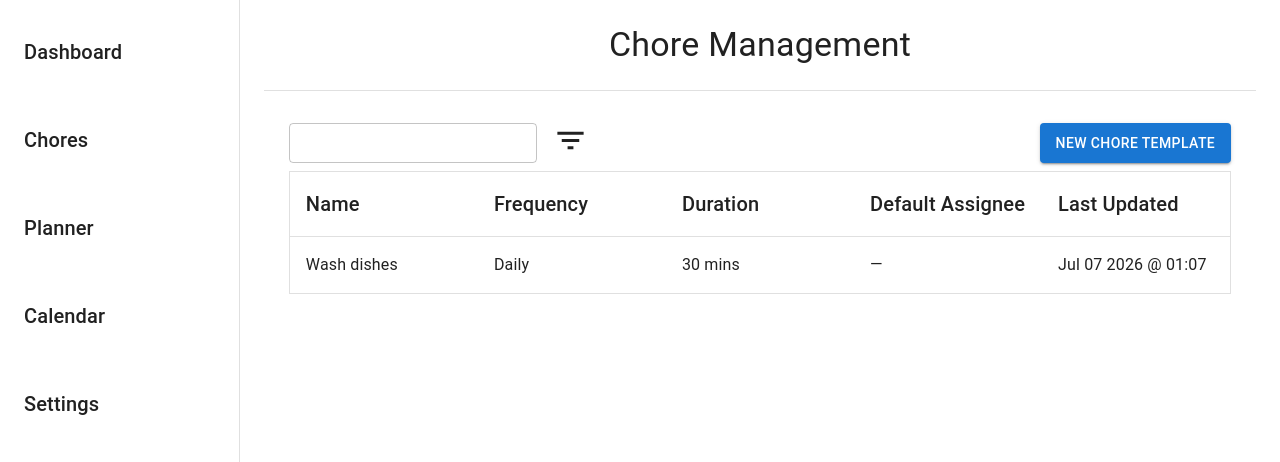
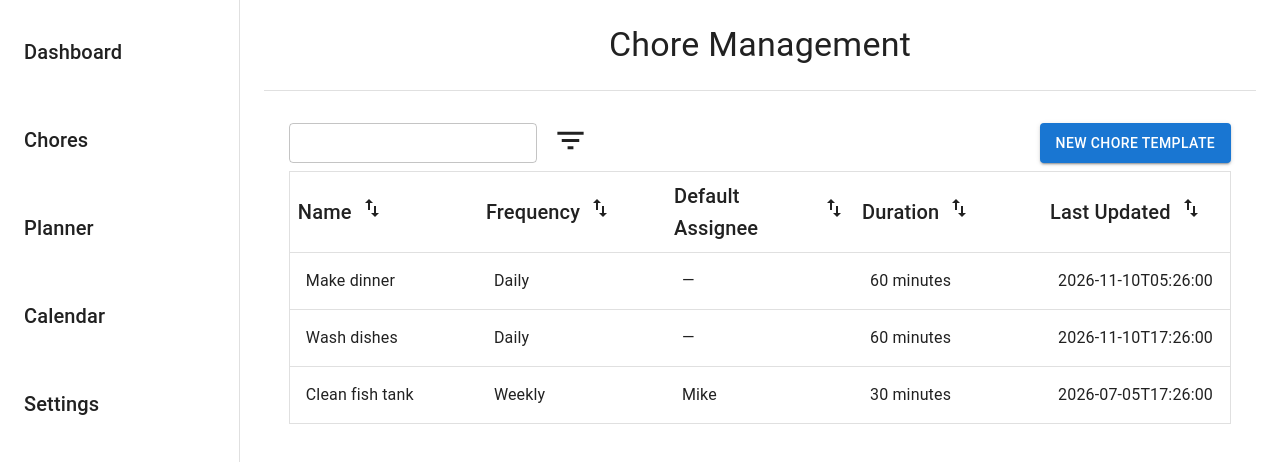
Before and after one commit to mikelawson03/chores, a React (Vite) app in the folder cmd/client/: page / in a window 1280 px wide. Shown: the top 462 px of the page. Built offline with nearby package versions, Linux system fonts and the light colour scheme.

Commit message:
finish ChoreManagement screen layout

```diff
--- /dev/null
+++ b/cmd/client/src/components/chores/ChoreCell.jsx
@@ -0,0 +1,15 @@
+import { Typography } from "@mui/material"
+
+export default function ChoreCell({ item }) {
+  return(
+    <Typography
+      sx={{
+        flex: 1,
+        borderBottom: 1,
+        borderColor: "divider",
+        p: 2
+      }}>
+        {item}
+    </Typography>
+  )
+}
--- a/cmd/client/src/components/chores/ChoresTable.jsx
+++ b/cmd/client/src/components/chores/ChoresTable.jsx
@@ -1,22 +1,70 @@
 import { Stack, Typography } from "@mui/material"
 import TableHeader from "./TableHeader";
 import TableToolbar from "./TableToolbar";
-
-import dayjs from "dayjs";
+import ChoresTableRow from "./ChoresTableRow";
+import { useState } from "react";
 
 export default function ChoresTable() {
-  const tableHeadings=["Name", "Frequency", "Duration", "Default Assignee", "Last Updated"]
+  const tableHeadings=["Name", "Frequency", "Default Assignee", "Duration", "Last Updated"]
+
+  const [choreTemplates, setChoreTemplates]=useState([
+    {
+      id: 1,
+      name: "Make dinner",
+      cadence: "daily",
+      assignee: "",
+      duration: "60 minutes",
+      created_at: "2026-11-10T05:26:00",
+      updated_at: "2026-11-10T05:26:00"
+    },
+    {
+      id: 2,
+      name: "Wash dishes",
+      cadence: "daily",
+      assignee: "",
+      duration: "60 minutes",
+      created_at: "2026-11-10T17:26:00",
+      updated_at: "2026-11-10T17:26:00"
+    },
+    {
+      id: 3,
+      name: "Clean fish tank",
+      cadence: "weekly",
+      assignee: "Mike",
+      duration: "30 minutes",
+      created_at: "2026-06-05T17:26:00",
+      updated_at: "2026-07-05T17:26:00"
+    }
+  ])
+
+  function sortByName(templates) {
+    setChoreTemplates(templates.sort((a, b) => {
+      const nameA = a.name.toUpperCase()
+      const nameB = b.name.toUpperCase()
+
+      if (nameA > nameB) {
+        return -1;
+      }
+
+      if (nameA > nameB) {
+        return 1;
+      }
+
+      return 0;
+  }))}
+
   return (
-    <Stack direction="column" sx={{flex: 1, width: "100%"}}>
+    <Stack
+      direction="column"
+      sx={{
+        flex: 1,
+        width: "100%"
+      }
+    }>
       <TableToolbar />
-      <TableHeader headings={tableHeadings} />
-      <Stack direction="row" sx ={{ flex: 1, width: "100%", borderLeft: 1, borderRight:1, borderColor: "divider", justifyContent:"space-between"}}>
-          <Typography sx={{flex: 1, borderBottom: 1, borderColor: "divider", p: 2}}>Wash dishes</Typography>
-          <Typography sx={{flex: 1, borderBottom: 1, borderColor: "divider", p: 2}}>Daily</Typography>
-          <Typography sx={{flex: 1, borderBottom: 1, borderColor: "divider", p: 2}}>30 mins</Typography>
-          <Typography sx={{flex: 1, borderBottom: 1, borderColor: "divider", p: 2}}>—</Typography>
-          <Typography sx={{flex: 1, borderBottom: 1, borderColor: "divider", p: 2}}>{dayjs().format("MMM DD YYYY @ HH:MM")}</Typography>
-      </Stack>
+      <TableHeader sort={sortByName} templates={choreTemplates} headings={tableHeadings} />
+      {choreTemplates.map( chore => (
+      <ChoresTableRow key={chore.id} choreTemplate={chore}/>))}
     </Stack>
   )
 }
--- /dev/null
+++ b/cmd/client/src/components/chores/ChoresTableRow.jsx
@@ -0,0 +1,16 @@
+import { Stack } from "@mui/material";
+import ChoreCell from "./ChoreCell";
+import { formatCadence } from "../../utils/stringFormatting";
+
+
+export default function ChoresTableRow({ choreTemplate }) {
+  return (
+    <Stack direction="row" sx ={{ flex: 1, width: "100%", borderLeft: 1, borderRight:1, borderColor: "divider", justifyContent:"space-between"}}>
+      <ChoreCell item={choreTemplate.name} />
+      <ChoreCell item={formatCadence(choreTemplate.cadence)} />
+      <ChoreCell item={choreTemplate.assignee ? choreTemplate.assignee : "—"} />
+      <ChoreCell item={choreTemplate.duration} />
+      <ChoreCell item={choreTemplate.updated_at} />
+  </Stack>
+  )
+}
--- a/cmd/client/src/components/chores/TableHeader.jsx
+++ b/cmd/client/src/components/chores/TableHeader.jsx
@@ -1,14 +1,18 @@
 import { Box, Stack, Typography } from "@mui/material";
+import SwapVertIcon from '@mui/icons-material/SwapVert';
 
-export default function TableHeader({ headings }) {
-  console.log(headings)
+export default function TableHeader({ sort, templates, headings }) {
   return(
-    <Stack direction="row" sx={{width: "100%", border: 1, borderColor: "divider", justifyContent: "space-between"}}>
+    <Stack direction="row" sx={{flex: 1, width:"100%", border: 1, borderColor: "divider", }}>
       {headings.map(heading  => (
-        <Typography
-        key={heading}
-        variant="h6"
-          sx={{flex: 1, borderColor: "divider", p: 2}}>{heading}</Typography>
+        <Stack key={heading}  direction="row" spacing={1} sx={{flex: 1, alignItems:"center", p: 1}}>
+          <Typography
+            variant="h6"
+            sx={{ borderColor: "divider"}}>
+              {heading}
+          </Typography>
+          <Box onClick={() => {sort(templates); console.log("clicked")}}><SwapVertIcon /></Box>
+          </Stack>
       ))}
     </Stack>
   )
--- /dev/null
+++ b/cmd/client/src/utils/stringFormatting.js
@@ -0,0 +1,10 @@
+export function formatCadence(cadence) {
+  const cadenceLabels = {
+    daily: "Daily",
+    weekly: "Weekly",
+    monthly: "Monthly",
+    annually: "Annually"
+  }
+
+  return cadenceLabels[cadence]
+}
```
Also changed, not shown: 1 other file (tests, documents, lock files or other folders).
